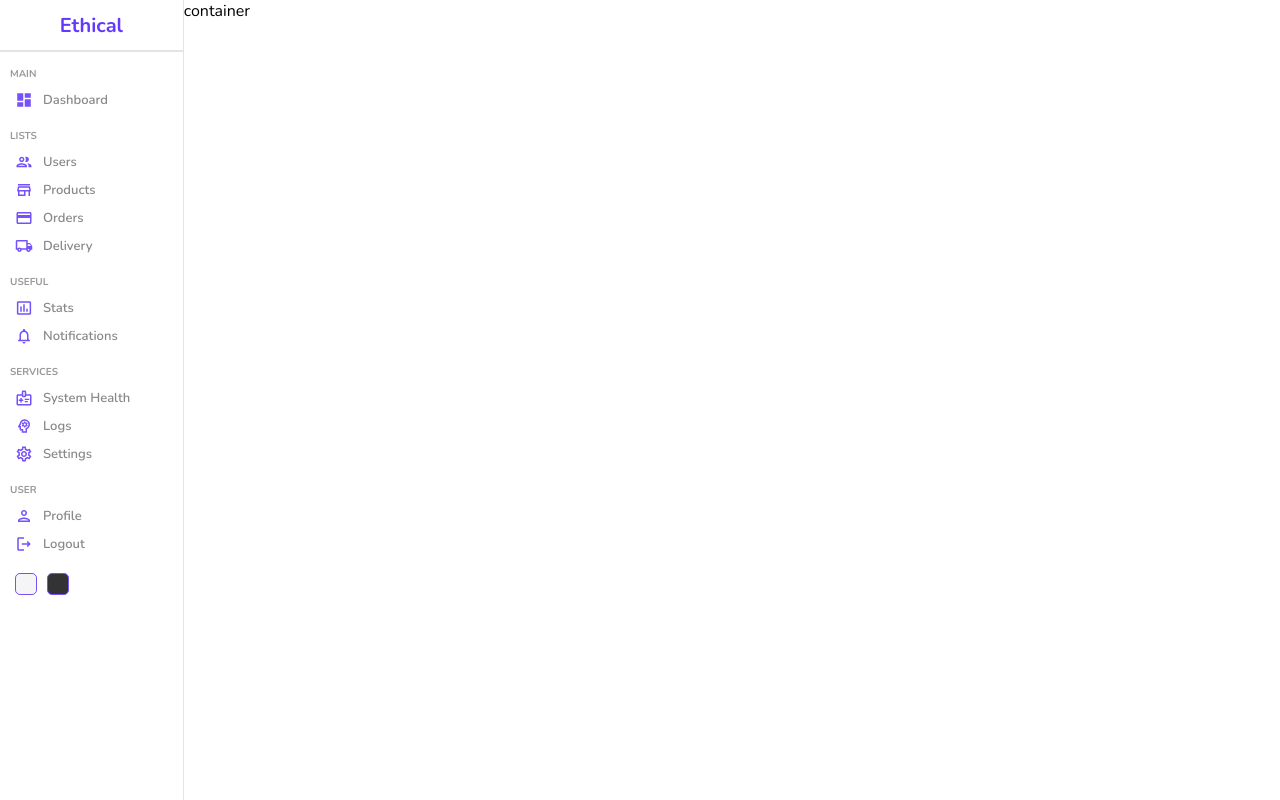
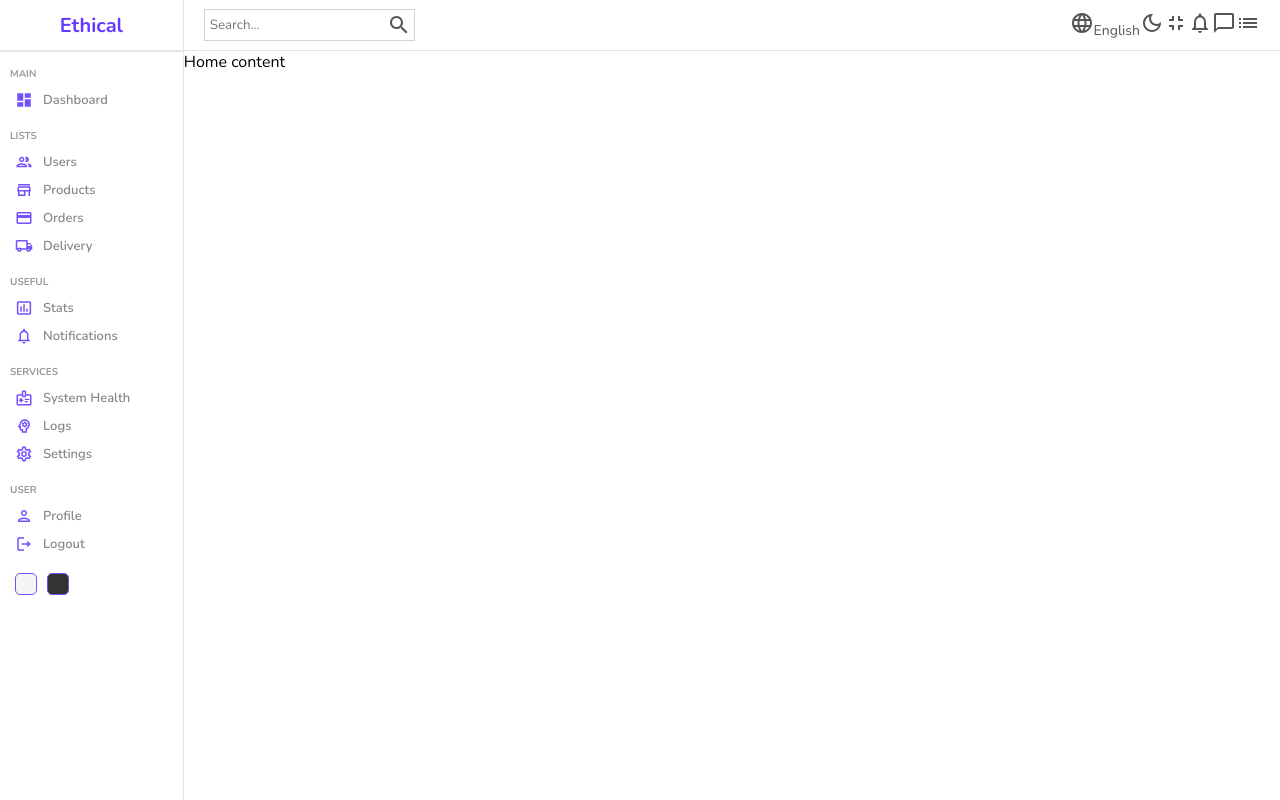
Before and after one commit to PanArnaud/react-dashboard, a React (Create React App) app: page / in a window 1280 px wide. Built offline with nearby package versions, Linux system fonts and the light colour scheme.

Commit message:
temp commit

```diff
--- a/src/components/navbar/Navbar.tsx
+++ b/src/components/navbar/Navbar.tsx
@@ -1,9 +1,44 @@
 import React from 'react'
+import SearchOutlinedIcon from '@mui/icons-material/SearchOutlined'
+import LanguageOutlinedIcon from '@mui/icons-material/LanguageOutlined'
+import DarkModeOutlinedIcon from '@mui/icons-material/DarkModeOutlined'
+import FullscreenExitOutlinedIcon from '@mui/icons-material/FullscreenExitOutlined'
+import NotificationsOutlinedIcon from '@mui/icons-material/NotificationsOutlined';
+import ChatBubbleOutlineOutlinedIcon from '@mui/icons-material/ChatBubbleOutlineOutlined'
+import ListOutlinedIcon from '@mui/icons-material/ListOutlined'
 import './navbar.scss'
 
 const Navbar = () => {
   return (
-    <div>Navbar</div>
+    <div className="navbar">
+      <div className="wrapper">
+        <div className="search">
+          <input type="text" placeholder="Search..." />
+          <SearchOutlinedIcon />
+        </div>
+        <div className="items">
+          <div className="item">
+            <LanguageOutlinedIcon />
+            English
+          </div>
+          <div className="item">
+            <DarkModeOutlinedIcon />
+          </div>
+          <div className="item">
+            <FullscreenExitOutlinedIcon />
+          </div>
+          <div className="item">
+            <NotificationsOutlinedIcon />
+          </div>
+          <div className="item">
+            <ChatBubbleOutlineOutlinedIcon />
+          </div>
+          <div className="item">
+            <ListOutlinedIcon />
+          </div>
+        </div>
+      </div>
+    </div>
   )
 }
 
--- a/src/components/navbar/navbar.scss
+++ b/src/components/navbar/navbar.scss
@@ -0,0 +1,32 @@
+.navbar {
+  height: 50px;
+  border-bottom: 0.5px solid rgb(230, 227, 227);
+  display: flex;
+  align-items: center;
+  font-size: 14px;
+  color: #555;
+
+  .wrapper {
+    width: 100%;
+    padding: 20px;
+    display: flex;
+    align-items: center;
+    justify-content: space-between;
+
+    .search {
+      display: flex;
+      align-items: center;
+      border: 0.5px solid lightgrey;
+      padding: 3px;
+
+      input {
+        border: none;
+        outline: none;
+      }
+    }
+
+    .items {
+      display: flex;
+    }
+  }
+}
--- a/src/pages/home/Home.tsx
+++ b/src/pages/home/Home.tsx
@@ -1,4 +1,5 @@
 import React from 'react'
+import Navbar from '../../components/navbar/Navbar'
 import Sidebar from '../../components/sidebar/Sidebar'
 import './home.scss'
 
@@ -7,7 +8,8 @@
     <div className='home'>
       <Sidebar />
       <div className="homeContainer">
-        container
+        <Navbar />
+        Home content
       </div>
     </div>
   )
```
